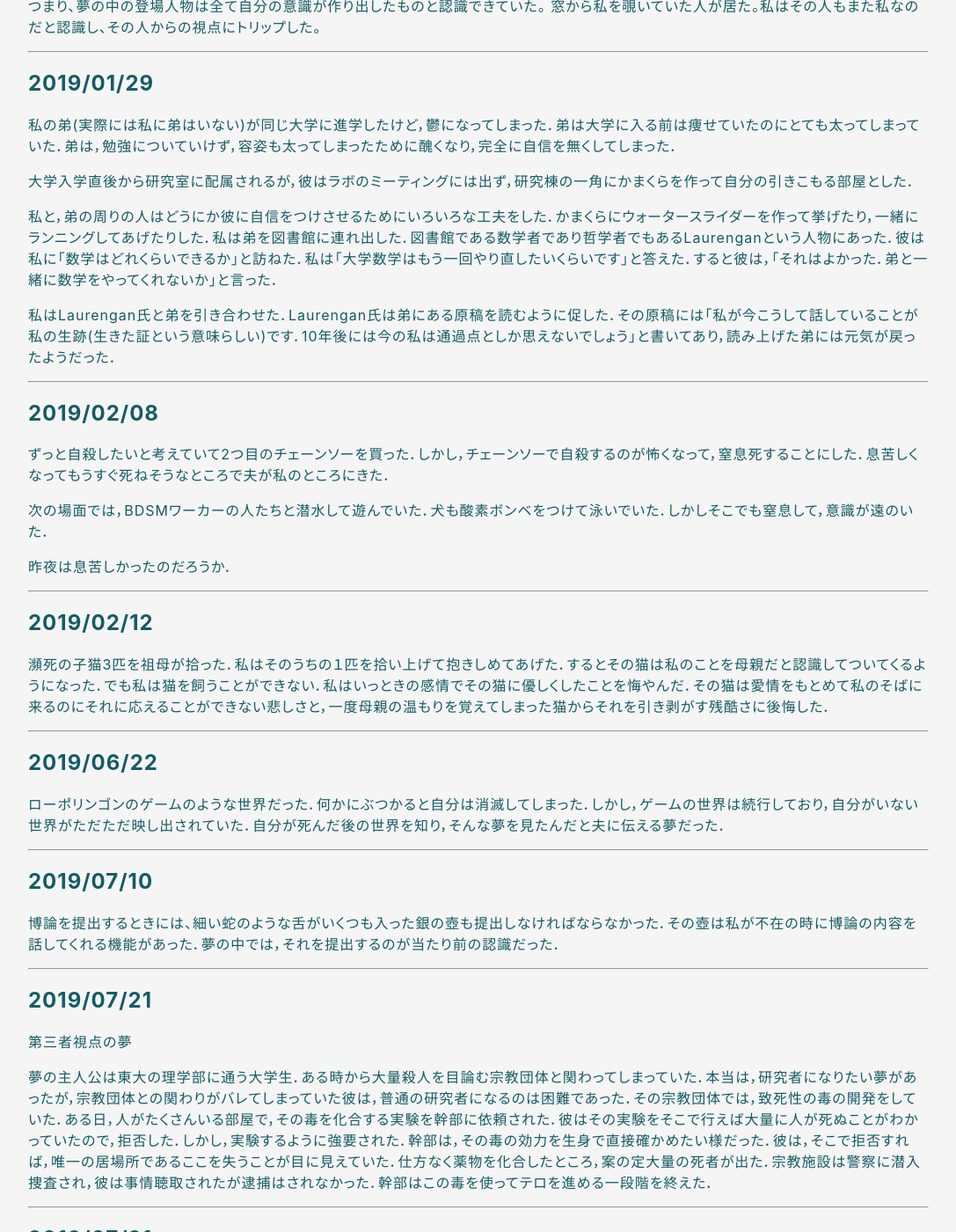
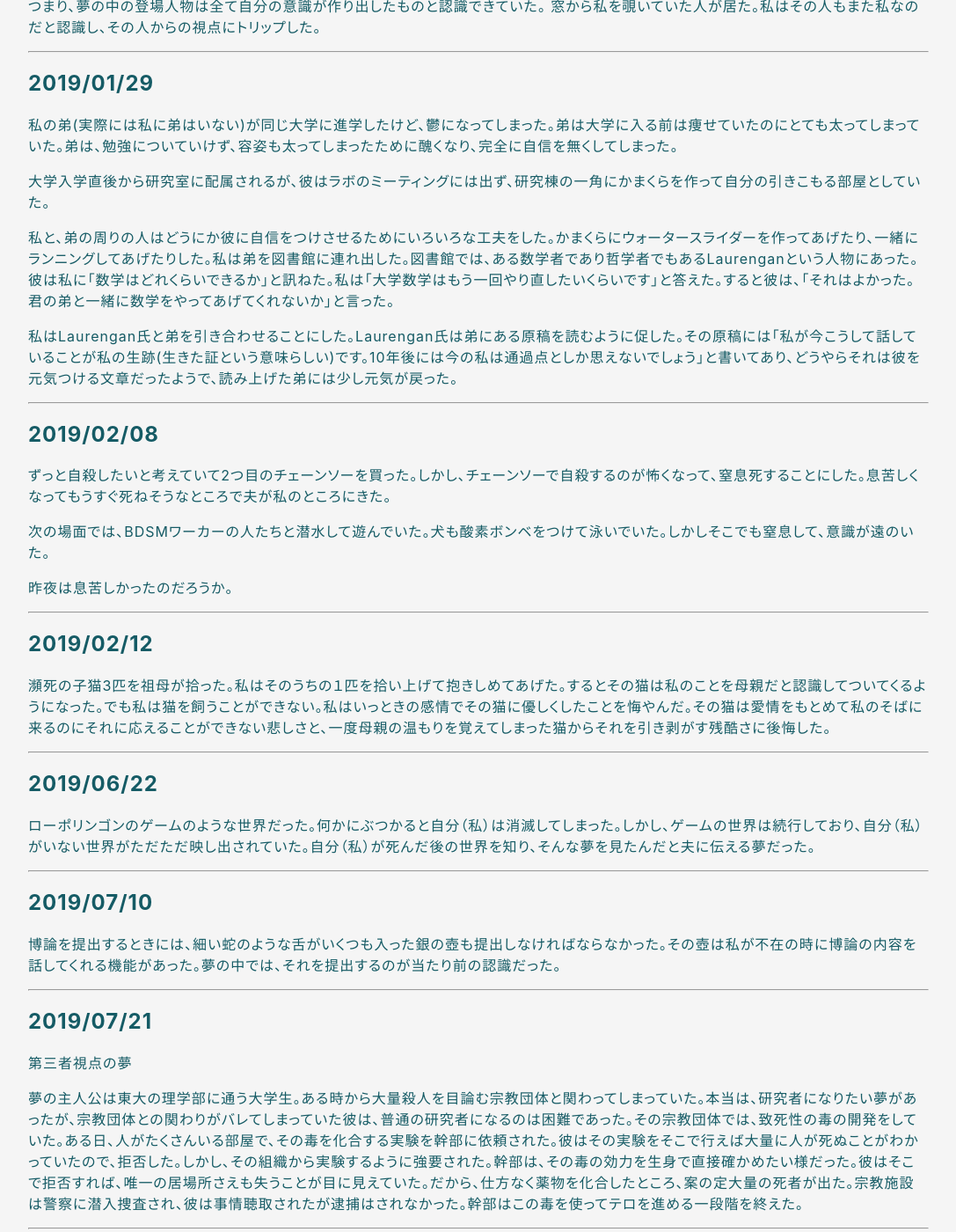
Before and after one commit to hihumi-riku/hihumi-riku.github.io, a Jekyll site: the page built from _posts/2019-01-25-dream_2019.md, in a window 1280 px wide and 1400 px high, scrolled down 376 px. Shown: the whole window at 88% size, without its empty margins (96-1183 px from the left). Built offline with Jekyll 4.4.1, drawn with Linux system fonts in a browser that asks for light colours; some of the changed text lies outside the part shown.

Commit message:
Update 2019-01-25-dream_2019.md

```diff
--- a/_posts/2019-01-25-dream_2019.md
+++ b/_posts/2019-01-25-dream_2019.md
@@ -21,37 +21,37 @@ title: 2019年の夢日記
 <a href="#2"></a>
 ## 2019/01/29
 
-私の弟(実際には私に弟はいない)が同じ大学に進学したけど，鬱になってしまった．弟は大学に入る前は痩せていたのにとても太ってしまっていた．弟は，勉強についていけず，容姿も太ってしまったために醜くなり，完全に自信を無くしてしまった．
+私の弟(実際には私に弟はいない)が同じ大学に進学したけど、鬱になってしまった。弟は大学に入る前は痩せていたのにとても太ってしまっていた。弟は、勉強についていけず、容姿も太ってしまったために醜くなり、完全に自信を無くしてしまった。
 
-大学入学直後から研究室に配属されるが，彼はラボのミーティングには出ず，研究棟の一角にかまくらを作って自分の引きこもる部屋とした．
+大学入学直後から研究室に配属されるが、彼はラボのミーティングには出ず、研究棟の一角にかまくらを作って自分の引きこもる部屋としていた。
 
-私と，弟の周りの人はどうにか彼に自信をつけさせるためにいろいろな工夫をした．かまくらにウォータースライダーを作って挙げたり，一緒にランニングしてあげたりした．私は弟を図書館に連れ出した．図書館である数学者であり哲学者でもあるLaurenganという人物にあった．彼は私に「数学はどれくらいできるか」と訪ねた．私は「大学数学はもう一回やり直したいくらいです」と答えた．すると彼は，「それはよかった．弟と一緒に数学をやってくれないか」と言った．
+私と、弟の周りの人はどうにか彼に自信をつけさせるためにいろいろな工夫をした。かまくらにウォータースライダーを作ってあげたり、一緒にランニングしてあげたりした。私は弟を図書館に連れ出した。図書館では、ある数学者であり哲学者でもあるLaurenganという人物にあった。彼は私に「数学はどれくらいできるか」と訊ねた。私は「大学数学はもう一回やり直したいくらいです」と答えた。すると彼は、「それはよかった。君の弟と一緒に数学をやってあげてくれないか」と言った。
 
-私はLaurengan氏と弟を引き合わせた．Laurengan氏は弟にある原稿を読むように促した．その原稿には「私が今こうして話していることが私の生跡(生きた証という意味らしい)です．10年後には今の私は通過点としか思えないでしょう」と書いてあり，読み上げた弟には元気が戻ったようだった．
+私はLaurengan氏と弟を引き合わせることにした。Laurengan氏は弟にある原稿を読むように促した。その原稿には「私が今こうして話していることが私の生跡(生きた証という意味らしい)です。10年後には今の私は通過点としか思えないでしょう」と書いてあり、どうやらそれは彼を元気つける文章だったようで、読み上げた弟には少し元気が戻った。
 
 ---
 <a id="3"></a>
 <a href="#3"></a>
 ## 2019/02/08
 
-ずっと自殺したいと考えていて2つ目のチェーンソーを買った．しかし，チェーンソーで自殺するのが怖くなって，窒息死することにした．息苦しくなってもうすぐ死ねそうなところで夫が私のところにきた．
+ずっと自殺したいと考えていて2つ目のチェーンソーを買った。しかし、チェーンソーで自殺するのが怖くなって、窒息死することにした。息苦しくなってもうすぐ死ねそうなところで夫が私のところにきた。
 
-次の場面では，BDSMワーカーの人たちと潜水して遊んでいた．犬も酸素ボンベをつけて泳いでいた．しかしそこでも窒息して，意識が遠のいた．
+次の場面では、BDSMワーカーの人たちと潜水して遊んでいた。犬も酸素ボンベをつけて泳いでいた。しかしそこでも窒息して、意識が遠のいた。
 
-昨夜は息苦しかったのだろうか．
+昨夜は息苦しかったのだろうか。
 
 ---
 <a id="4"></a>
 <a href="#4"></a>
 ## 2019/02/12
-瀕死の子猫3匹を祖母が拾った．私はそのうちの１匹を拾い上げて抱きしめてあげた．するとその猫は私のことを母親だと認識してついてくるようになった．でも私は猫を飼うことができない．私はいっときの感情でその猫に優しくしたことを悔やんだ．その猫は愛情をもとめて私のそばに来るのにそれに応えることができない悲しさと，一度母親の温もりを覚えてしまった猫からそれを引き剥がす残酷さに後悔した．
+瀕死の子猫3匹を祖母が拾った。私はそのうちの１匹を拾い上げて抱きしめてあげた。するとその猫は私のことを母親だと認識してついてくるようになった。でも私は猫を飼うことができない。私はいっときの感情でその猫に優しくしたことを悔やんだ。その猫は愛情をもとめて私のそばに来るのにそれに応えることができない悲しさと、一度母親の温もりを覚えてしまった猫からそれを引き剥がす残酷さに後悔した。
 
 ---
 <a id="5"></a>
 <a href="#5"></a>
 ## 2019/06/22
 
-ローポリンゴンのゲームのような世界だった．何かにぶつかると自分は消滅してしまった．しかし，ゲームの世界は続行しており，自分がいない世界がただただ映し出されていた．自分が死んだ後の世界を知り，そんな夢を見たんだと夫に伝える夢だった．
+ローポリンゴンのゲームのような世界だった。何かにぶつかると自分（私）は消滅してしまった。しかし、ゲームの世界は続行しており、自分（私）がいない世界がただただ映し出されていた。自分（私）が死んだ後の世界を知り、そんな夢を見たんだと夫に伝える夢だった。
 
 
 ---
@@ -59,7 +59,7 @@ title: 2019年の夢日記
 <a href="#6"></a>
 ## 2019/07/10
 
-博論を提出するときには、細い蛇のような舌がいくつも入った銀の壺も提出しなければならなかった．その壺は私が不在の時に博論の内容を話してくれる機能があった．夢の中では，それを提出するのが当たり前の認識だった．
+博論を提出するときには、細い蛇のような舌がいくつも入った銀の壺も提出しなければならなかった。その壺は私が不在の時に博論の内容を話してくれる機能があった。夢の中では、それを提出するのが当たり前の認識だった。
 
 ---
 <a id="7"></a>
@@ -68,36 +68,36 @@ title: 2019年の夢日記
 
 第三者視点の夢
 
-夢の主人公は東大の理学部に通う大学生．ある時から大量殺人を目論む宗教団体と関わってしまっていた．本当は，研究者になりたい夢があったが，宗教団体との関わりがバレてしまっていた彼は，普通の研究者になるのは困難であった．その宗教団体では，致死性の毒の開発をしていた．ある日，人がたくさんいる部屋で，その毒を化合する実験を幹部に依頼された．彼はその実験をそこで行えば大量に人が死ぬことがわかっていたので，拒否した．しかし，実験するように強要された．幹部は，その毒の効力を生身で直接確かめたい様だった．彼は，そこで拒否すれば，唯一の居場所であるここを失うことが目に見えていた．仕方なく薬物を化合したところ，案の定大量の死者が出た．宗教施設は警察に潜入捜査され，彼は事情聴取されたが逮捕はされなかった．幹部はこの毒を使ってテロを進める一段階を終えた．
+夢の主人公は東大の理学部に通う大学生。ある時から大量殺人を目論む宗教団体と関わってしまっていた。本当は、研究者になりたい夢があったが、宗教団体との関わりがバレてしまっていた彼は、普通の研究者になるのは困難であった。その宗教団体では、致死性の毒の開発をしていた。ある日、人がたくさんいる部屋で、その毒を化合する実験を幹部に依頼された。彼はその実験をそこで行えば大量に人が死ぬことがわかっていたので、拒否した。しかし、その組織から実験するように強要された。幹部は、その毒の効力を生身で直接確かめたい様だった。彼はそこで拒否すれば、唯一の居場所さえも失うことが目に見えていた。だから、仕方なく薬物を化合したところ、案の定大量の死者が出た。宗教施設は警察に潜入捜査され、彼は事情聴取されたが逮捕はされなかった。幹部はこの毒を使ってテロを進める一段階を終えた。
 
 ---
 <a id="8"></a>
 <a href="#8"></a>
 ## 2019/07/21
 
-実はmysqlは一人の宇宙開発に携わる女性エンジニアによって開発されていた．
-彼女の行動原理は全てデータベースに紐づいていた．
+実はmysqlは一人の宇宙開発に携わる女性エンジニアによって開発されていた。
+彼女の行動原理は全てデータベースに紐づいていた。
 
 ---
 <a id="9"></a>
 <a href="#9"></a>
 ## 2019/11/15
 
-芸大の友人のNちゃんと久しぶりに会った．彼女は私に会うやいなや卒業制作でやってきたことを教えてくれた．
-彼女はシュレーディンガーの猫を探索アルゴリズムに使った作品を作っていた．探索には本物の猫(黒い長毛種)を用い，その実験をする様子を見せてくれた．
+芸大の友人のNちゃんと久しぶりに会った。彼女は私に会うやいなや卒業制作でやってきたことを教えてくれた。
+彼女はシュレーディンガーの猫を探索アルゴリズムに使った作品を作っていた。探索には本物の猫(黒い長毛種)を用い、その実験をする様子を見せてくれた。
 
 ---
 <a id="10"></a>
 <a href="#10"></a>
 ## 2019/12/08
 
-3次元のマンデルブロ集合の森．森はマングローブの森のように水が張っていた．その森をカヌーで漕いで探索した．なぜマンデルブロ集合のような構造になっていたかというとそれを構成する物質の分子間力の釣り合いがマンデルブロ集合と一致するからであった．
+3次元のマンデルブロ集合の森。森はマングローブの森のように水が張っていた。その森をカヌーで漕いで探索した。なぜマンデルブロ集合のような構造になっていたかというとそれを構成する物質の分子間力の釣り合いがマンデルブロ集合と一致するからであった。（ということになっていた）
 
 
-量子力学を使ったアルゴリズムには時間計算量に虚数が出てくる．
+量子力学を使ったアルゴリズムには時間計算量に虚数が出てくることがマンデルブロ集合の森では明示的だった。
 
 
-もう既に亡くなってしまった飼い犬が生きており，生肉を食べさせようとして目が覚めてしまった．3回目くらいの夢．
+次の夢。もう既に亡くなってしまった飼い犬が生きており、美味しそうな生肉を食べさせようとして目が覚めてしまった。3回目くらいのパターンの夢。
 
 
 ---
@@ -105,7 +105,7 @@ title: 2019年の夢日記
 <a href="#11"></a>
 ## 2019/12/23
 
-Oさんに告白されて付き合う夢。ヘテロシスなのによくレズの夢を見る。現実にはOさんは大学時代違うクラスであまり交流のない女子だった。
+Oさんに告白されて付き合う夢。私は異性愛者なのによくレズの夢を見る。現実にはOさんは大学時代違うクラスであまり交流のない女子だった。
 
 
 Oさんは身体が細く夢の中で纏っていたロリータファッションがよく似合っていた。告白されるまでは彼女のことを恋愛対象として意識していなかったが、付き合ってからは、Oさんに魅力を感じ快楽を与えてあげたいと思った。
@@ -117,4 +117,4 @@ Oさんは身体が細く夢の中で纏っていたロリータファッショ
 Oさんとシャワーを浴びながら、私には既にパートナーがいるから付き合えないと伝えた。Oさんはそれを優しく許してくれた。
 
 
-熱い湯に触れるとOさんの身体はみるみるうちに赤の真鱈模様が出来た。その色や質感は赤い蝋燭の様だった。実はOさんの身体は蝋で出来ていたのだった。このことは誰にも秘密だった。
+熱い湯に触れるとOさんの身体にはみるみるうちに赤の真鱈模様が出来た。その色や質感は赤い蝋燭の様だった。実はOさんの身体は蝋で出来ていたのだった。このことは誰にも秘密だった。
```
